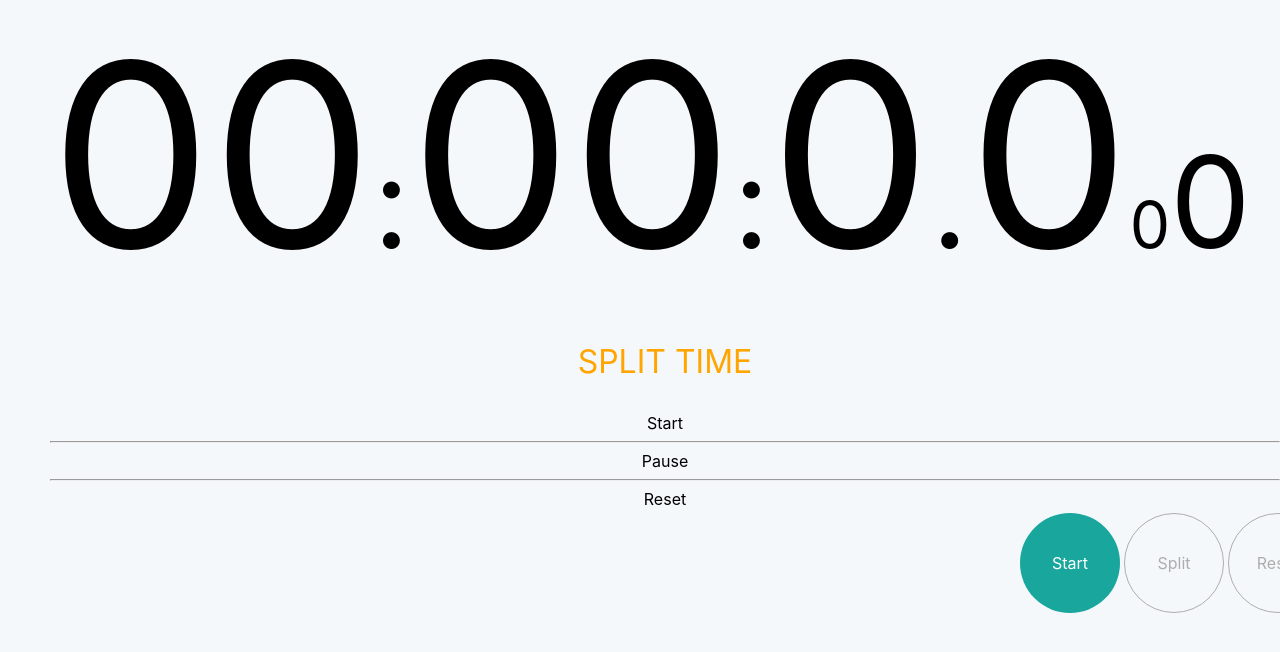
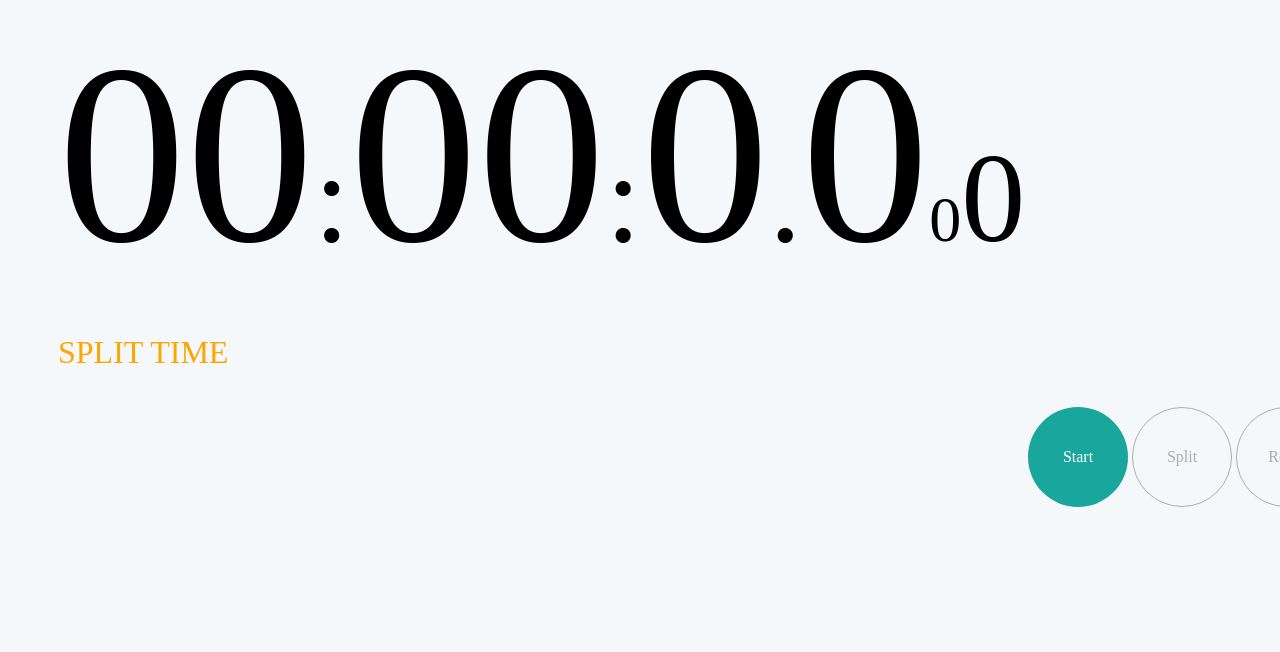
Before and after one commit to mmahadt/starterStopwatch, a React (Create React App) app: page / in a window 1280 px wide. Shown: the top 652 px of the page. Built offline with nearby package versions, Linux system fonts and the light colour scheme.

Commit message:
Removed default css of react-create-app

```diff
--- a/src/App.css
+++ b/src/App.css
@@ -1,42 +1,3 @@
-.App {
-  text-align: center;
-}
-
-.App-logo {
-  height: 40vmin;
-  pointer-events: none;
-}
-
-@media (prefers-reduced-motion: no-preference) {
-  .App-logo {
-    animation: App-logo-spin infinite 20s linear;
-  }
-}
-
-.App-header {
-  background-color: #282c34;
-  min-height: 100vh;
-  display: flex;
-  flex-direction: column;
-  align-items: center;
-  justify-content: center;
-  font-size: calc(10px + 2vmin);
-  color: white;
-}
-
-.App-link {
-  color: #61dafb;
-}
-
-@keyframes App-logo-spin {
-  from {
-    transform: rotate(0deg);
-  }
-  to {
-    transform: rotate(360deg);
-  }
-}
-
 button {
   background: none;
   color: inherit;
--- a/src/App.js
+++ b/src/App.js
@@ -31,7 +31,7 @@ class App extends React.Component {
     this.disableReset = this.disableReset.bind(this);
     this.enableSplit = this.enableSplit.bind(this);
     this.disableSplit = this.disableSplit.bind(this);
-    this.timeIncrementor = this.timeIncrementor.bind(this);
+    // this.timeIncrementor = this.timeIncrementor.bind(this);
     this.updateSplitTimeText = this.updateSplitTimeText.bind(this);
     this.ticks = this.ticks.bind(this);
   }
@@ -90,42 +90,6 @@ class App extends React.Component {
     }));
   }
 
-  timeIncrementor() {
-    if (this.state.tenthMillis <= 99) {
-      this.setState((state, props) => ({
-        tenthMillis: this.state.tenthMillis + 1,
-      }));
-    } else if (this.state.tenthMillis == 100) {
-      this.setState((state, props) => ({
-        tenthMillis: 0,
-        hundredthMillis: this.state.hundredthMillis + 1,
-      }));
-    }
-    if (this.state.hundredthMillis == 10) {
-      this.setState((state, props) => ({
-        hundredthMillis: 0,
-        seconds: this.state.seconds + 1,
-      }));
-    }
-    if (this.state.seconds === 60) {
-      this.setState((state, props) => ({
-        seconds: 0,
-        minutes: this.state.minutes + 1,
-      }));
-    }
-    if (this.state.minutes === 60) {
-      this.setState((state, props) => ({
-        minutes: 0,
-        hours: this.state.hours + 1,
-      }));
-    }
-    if (this.state.minutes === 23) {
-      this.setState((state, props) => ({
-        hours: 0,
-      }));
-    }
-  }
-
   start() {
     clearInterval(this.state.interval);
     const s = setInterval(this.ticks, 1);
@@ -171,16 +135,12 @@ class App extends React.Component {
         </div>
 
         <SplitTime time={this.state.splitTimeText}></SplitTime>
-        <button onClick={() => this.start()}>Start</button>
-        <hr></hr>
-        <button onClick={() => this.pause()}>Pause</button>
-        <hr></hr>
-        <button onClick={() => this.reset()}>Reset</button>
+
         <ButtonsContainer
           start={this.start}
-          pause={() => this.pause()}
-          split={() => this.updateSplitTimeText()}
-          reset={() => this.reset()}
+          pause={this.pause}
+          split={this.updateSplitTimeText}
+          reset={this.reset}
           disableResetBtn={this.state.disableResetBtn}
           disableSplitBtn={this.state.disableSplitBtn}
           enableReset={() => this.enableReset()}
--- a/src/index.css
+++ b/src/index.css
@@ -1,4 +1,4 @@
-body {
+/* body {
   margin: 0;
   font-family: -apple-system, BlinkMacSystemFont, 'Segoe UI', 'Roboto', 'Oxygen',
     'Ubuntu', 'Cantarell', 'Fira Sans', 'Droid Sans', 'Helvetica Neue',
@@ -10,4 +10,4 @@ body {
 code {
   font-family: source-code-pro, Menlo, Monaco, Consolas, 'Courier New',
     monospace;
-}
+} */
```
